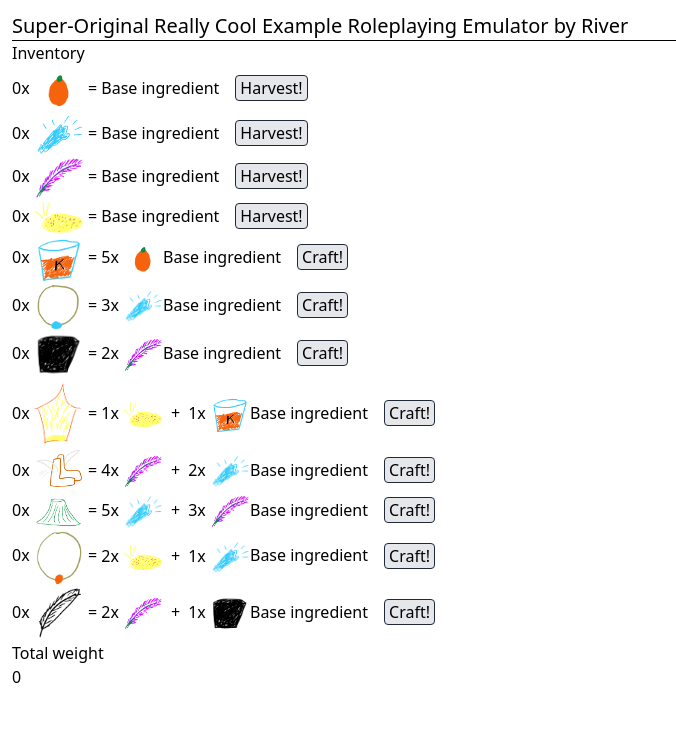
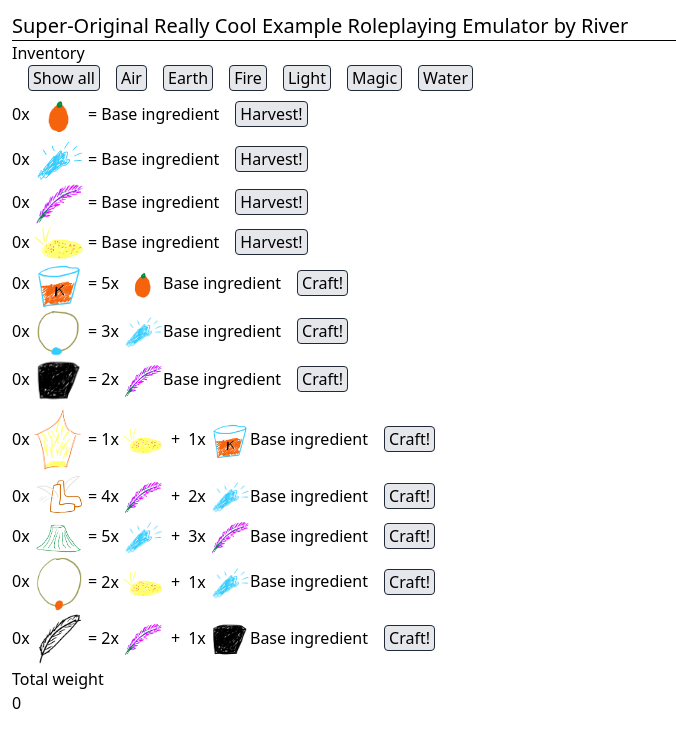
Before and after one commit to RheingoldRiver/sorcerer, a React (Vite) app: page / in a window 1280 px wide. Shown: the top 748 px of the page, without its empty margins (0-676 px from the left). Built offline with nearby package versions, Linux system fonts and the light colour scheme.

Commit message:
add elements list

```diff
--- a/src/components/Items/Items.tsx
+++ b/src/components/Items/Items.tsx
@@ -1,18 +1,50 @@
 import items from "./../GameStateProvider/items.json";
 import { InventorySlot } from "../InventorySlot/InventorySlot";
-import { useContext } from "react";
+import { useContext, useState } from "react";
 import { GameStateContext } from "../GameStateProvider/GameStateProvider";
 
 export const Items = () => {
   const { getQuantity } = useContext(GameStateContext);
+  const [curElement, setCurElement] = useState<string>("");
+
+  const elements = Array.from(
+    Object.values(items).reduce((acc, item) => {
+      acc.add(item.element);
+      return acc;
+    }, new Set<string>())
+  ).sort();
 
   return (
     <>
       <h2 className="text-l">Inventory</h2>
       <div>
-        {Object.entries(items).map(([item, info]) => (
-          <InventorySlot key={item} item={item as keyof typeof items} info={info} />
+        <button
+          className="rounded border-solid border border-gray-800 bg-gray-200 hover:bg-gray-400 px-1 ml-4"
+          onClick={(e) => {
+            e.preventDefault();
+            setCurElement("");
+          }}
+        >
+          Show all
+        </button>
+        {elements.map((elem) => (
+          <button
+            className="rounded border-solid border border-gray-800 bg-gray-200 hover:bg-gray-400 px-1 ml-4"
+            onClick={(e) => {
+              e.preventDefault();
+              setCurElement(elem);
+            }}
+          >
+            {elem}
+          </button>
         ))}
+      </div>
+      <div>
+        {Object.entries(items)
+          .filter(([, info]) => curElement === "" || curElement === info.element)
+          .map(([item, info]) => (
+            <InventorySlot key={item} item={item as keyof typeof items} info={info} />
+          ))}
       </div>
       <div>
         <h2 className="text-l">Total weight</h2>
```
